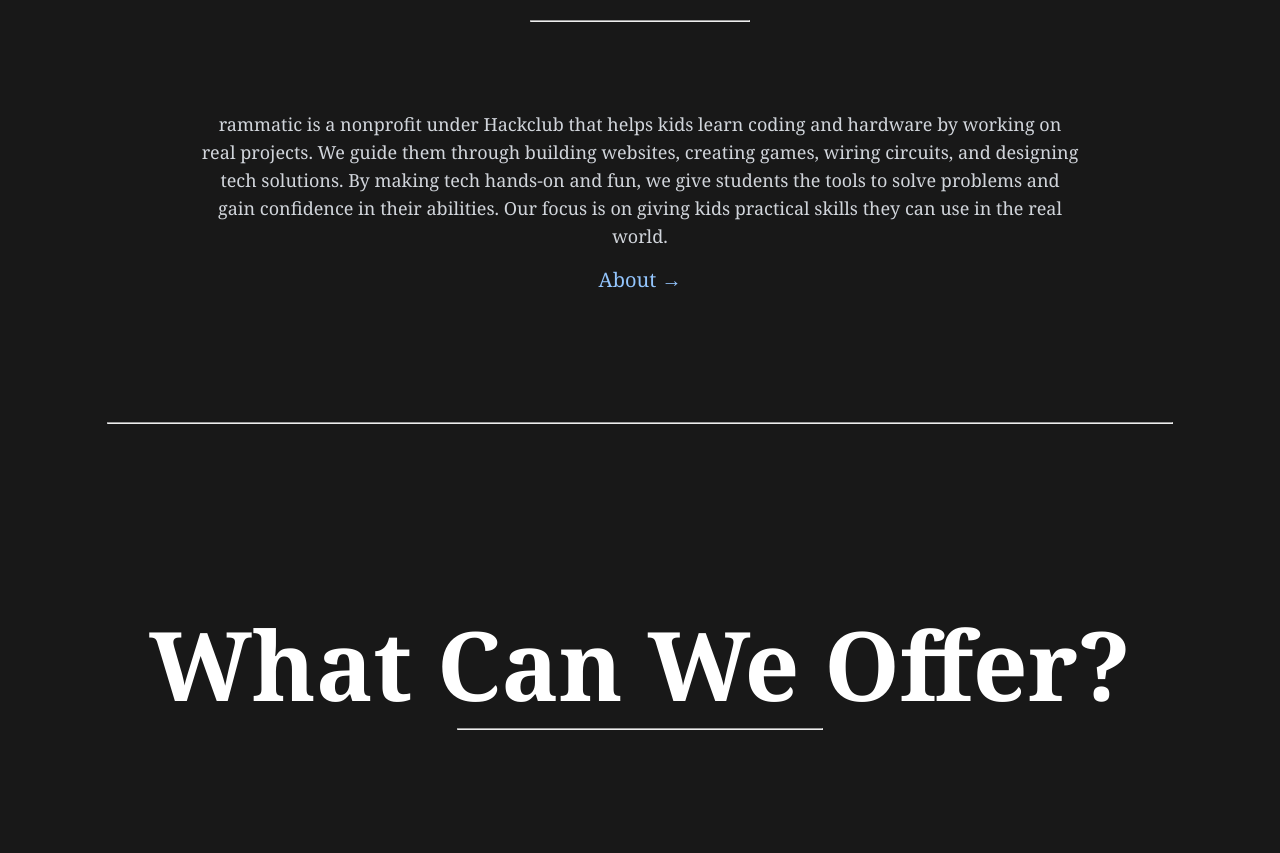
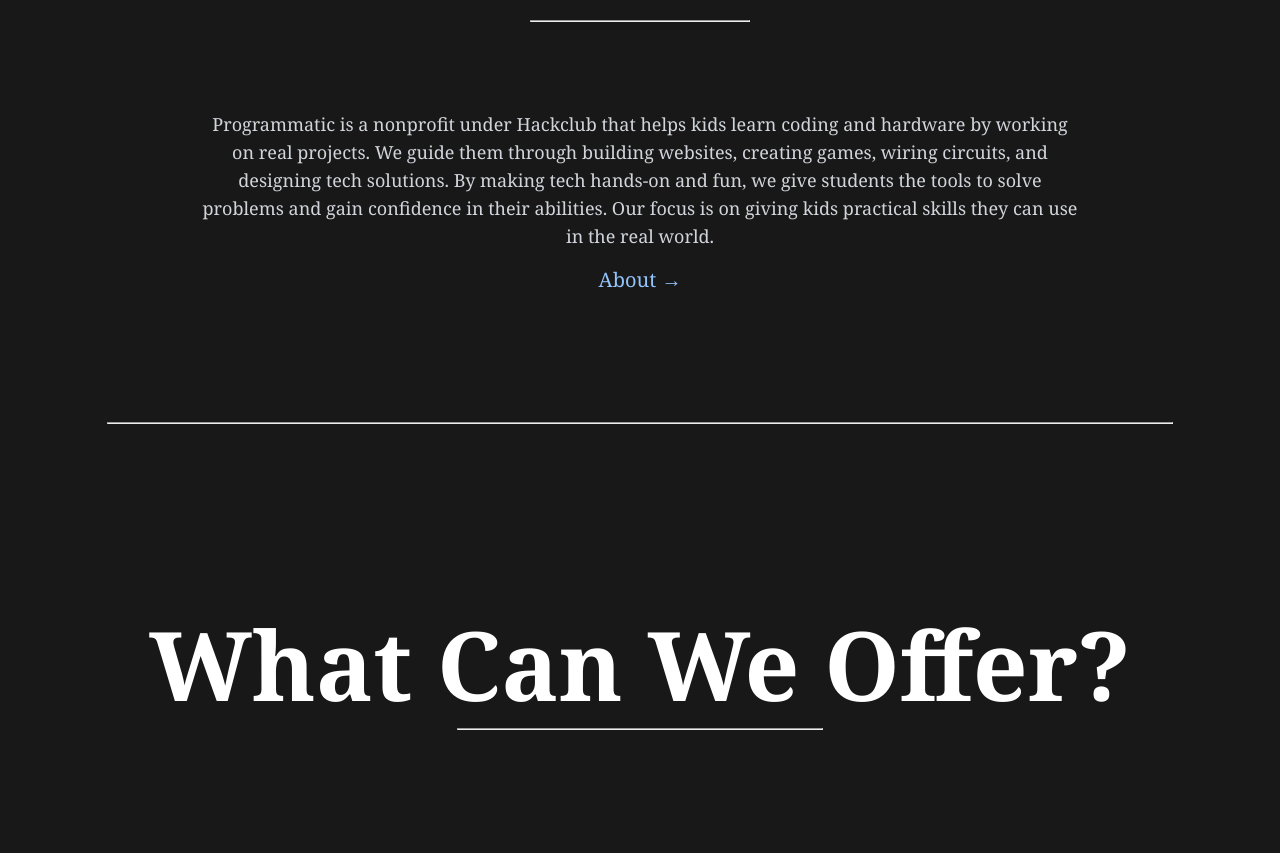
Before and after one commit to shirwani/Programmatic.io, a Vue app: page / in a window 1280 px wide. Shown: the part 1163-2016 px from the top of the page. Built offline with nearby package versions, Linux system fonts and the light colour scheme.

Commit message:
Update HomeView.vue

```diff
--- a/src/views/HomeView.vue
+++ b/src/views/HomeView.vue
@@ -32,7 +32,7 @@
           <p
             class="txt-custom-scr mt-2 mb-4 text-lg text-gray-300 justify-center text-center"
           >
-            rammatic is a nonprofit under Hackclub that helps kids learn coding and hardware by working on real projects. We guide them through building websites, creating games, wiring circuits, and designing tech solutions. By making tech hands-on and fun, we give students the tools to solve problems and gain confidence in their abilities. Our focus is on giving kids practical skills they can use in the real world.
+            Programmatic is a nonprofit under Hackclub that helps kids learn coding and hardware by working on real projects. We guide them through building websites, creating games, wiring circuits, and designing tech solutions. By making tech hands-on and fun, we give students the tools to solve problems and gain confidence in their abilities. Our focus is on giving kids practical skills they can use in the real world.
           </p>
           <a
             href="#/about"
```
